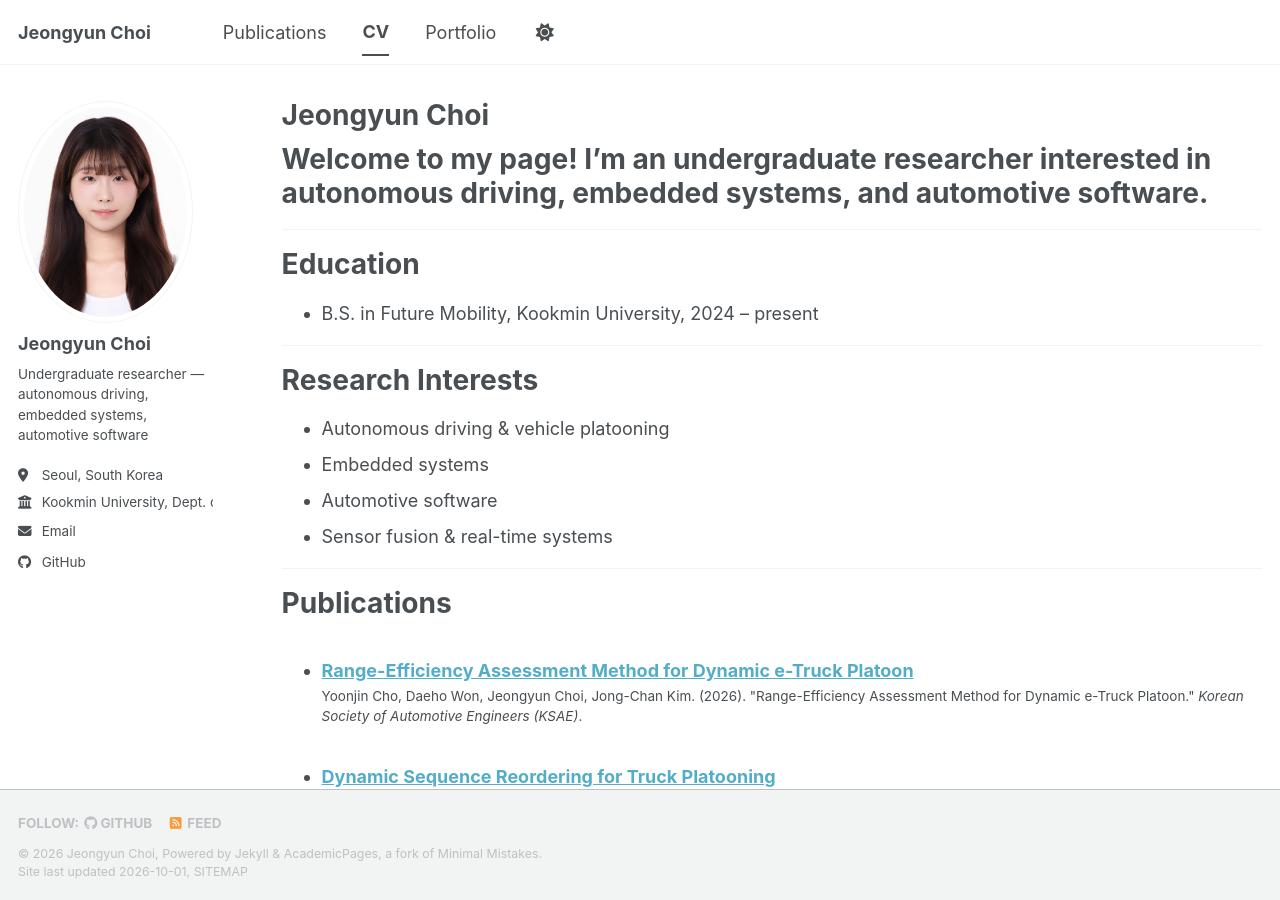
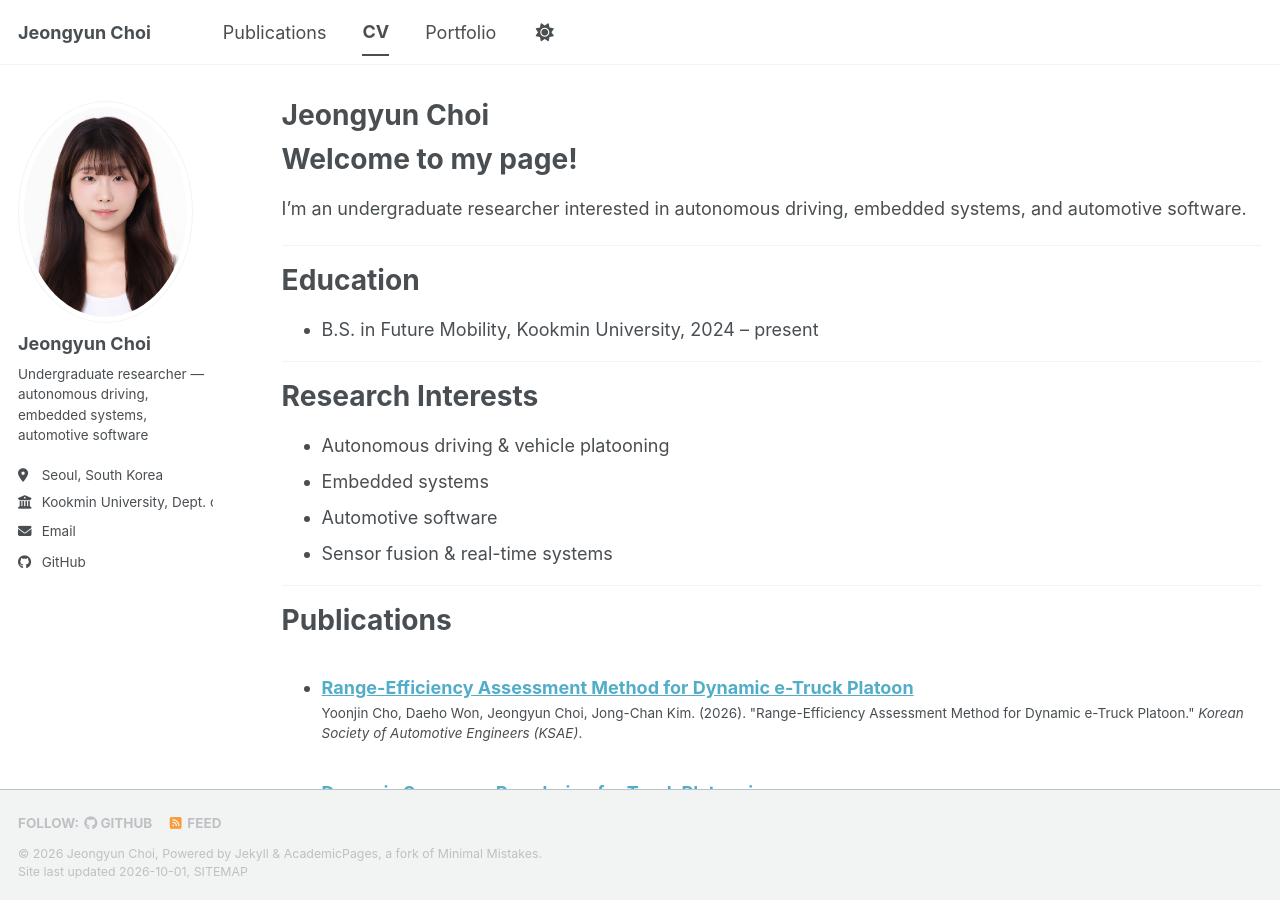
Before and after one commit to choijeongyun12/choijeongyun12.github.io, a Jekyll site: the page built from _pages/cv.md, in a window 1280 px wide and 900 px high. Built offline with Jekyll 4.4.1, drawn with Linux system fonts in a browser that asks for light colours; a style sheet for code colours, icons or effects is not loaded.

```diff
--- a/_pages/cv.md
+++ b/_pages/cv.md
@@ -9,8 +9,10 @@ redirect_from:
 
 {% include base_path %}
 
-Welcome to my page! I'm an undergraduate researcher interested in autonomous driving, embedded systems, and automotive software.
+Welcome to my page!
 ======
+
+I'm an undergraduate researcher interested in autonomous driving, embedded systems, and automotive software.
 
 ---
 
```
